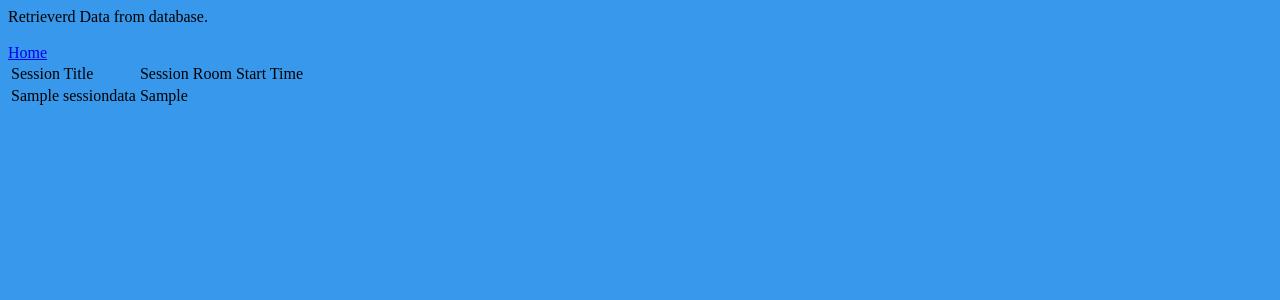
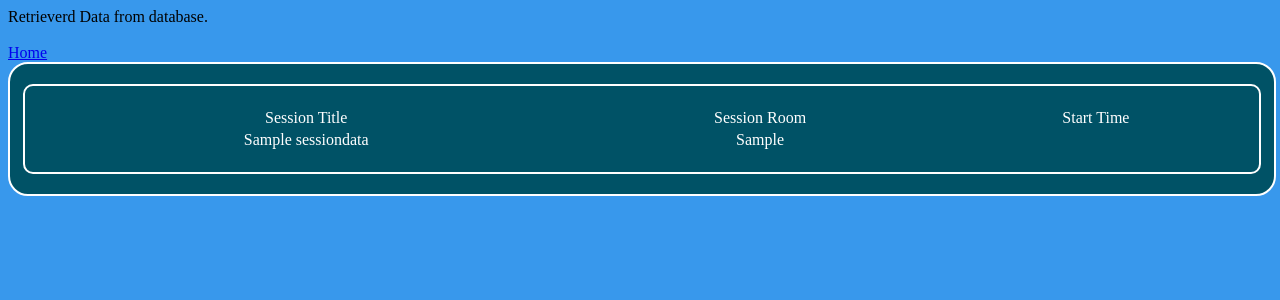
Before and after one commit to cortes-web-tech/in-session-domain, a PHP site: page /session.php in a window 1280 px wide. Shown: the top 300 px of the page. Run offline with PHP 8.4, Linux system fonts and the light colour scheme; tables that the repository leaves empty or names only in its code hold one stand-in row (values such as "Sample post"); data that the repository does not hold is empty; a stand-in replaces the project's code that opens the database connection.

Commit message:
Styling layout config

```diff
--- a/style.css
+++ b/style.css
@@ -21,3 +21,31 @@ height: 33px;
 text-align:center;
 
 }
+
+.session_data_table {
+width: 100%;
+align: center;
+margin: auto;
+color: #e6faff;
+background-color: #005266;
+border-radius: 20px;
+text-align: center;
+border: 2px solid white;
+}
+
+.session_data_table > table {
+margin: auto;
+padding:20px;
+margin-top: 20px;
+margin-bottom: 20px;
+align: center;
+width: 98%;
+border: 2px solid white;
+color: white;
+border-radius: 10px;
+text-align: center;
+}
+
+.session_data_table > tr {
+background-color: green;
+}
```
